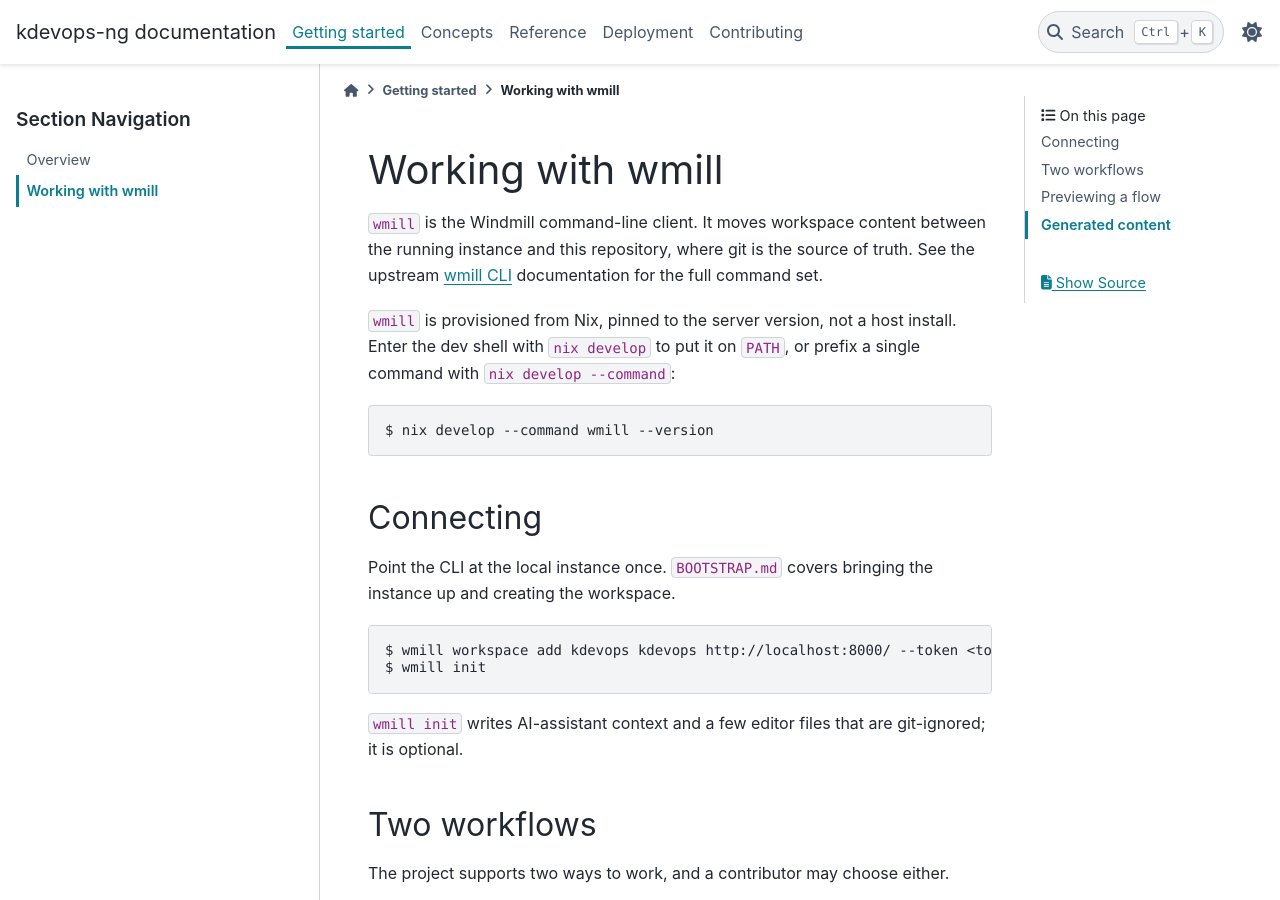
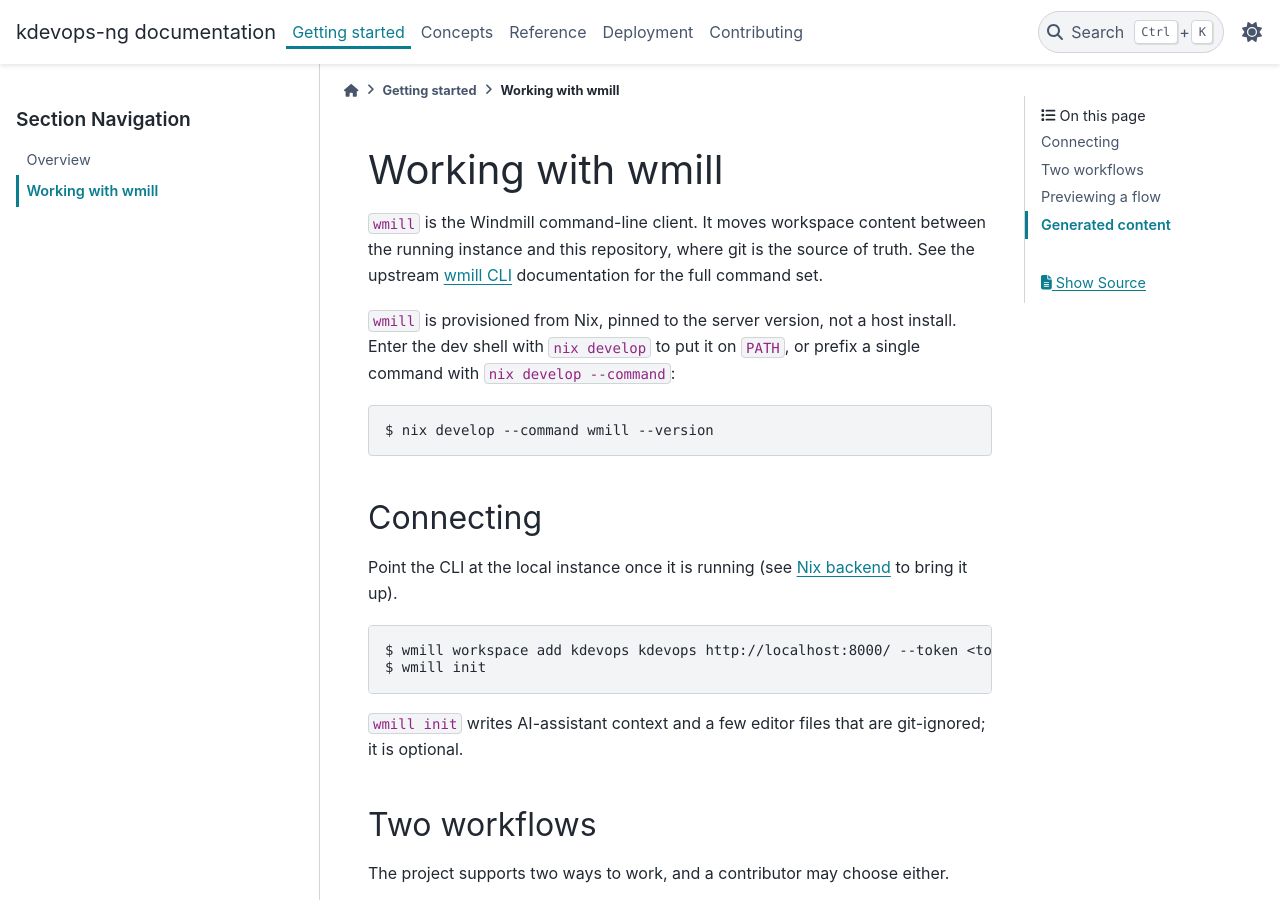
Before and after one commit to dagomez137/kdevops-ng, a Sphinx documentation site: the page built from docs/getting-started/wmill.rst, in a window 1280 px wide and 900 px high. Built offline with Sphinx 7.4.7 and the PyData theme 0.15.4, drawn with Linux system fonts in a browser that asks for light colours.

Commit message:
docs: stop referencing BOOTSTRAP.md from the wmill guide
The published reStructuredText should not point at a development .md
file. Replace the BOOTSTRAP.md pointer in the wmill connecting steps with
a cross-reference to the deployment guide for bringing the instance up.

Generated-by: Claude AI
Signed-off-by: Daniel Gomez <da.gomez@kernel.org>

```diff
--- a/docs/getting-started/wmill.rst
+++ b/docs/getting-started/wmill.rst
@@ -21,8 +21,8 @@ prefix a single command with ``nix develop --command``:
 Connecting
 ==========
 
-Point the CLI at the local instance once. ``BOOTSTRAP.md`` covers bringing the
-instance up and creating the workspace.
+Point the CLI at the local instance once it is running (see
+:doc:`/deployment/nix-backend` to bring it up).
 
 .. code-block:: console
 
```
